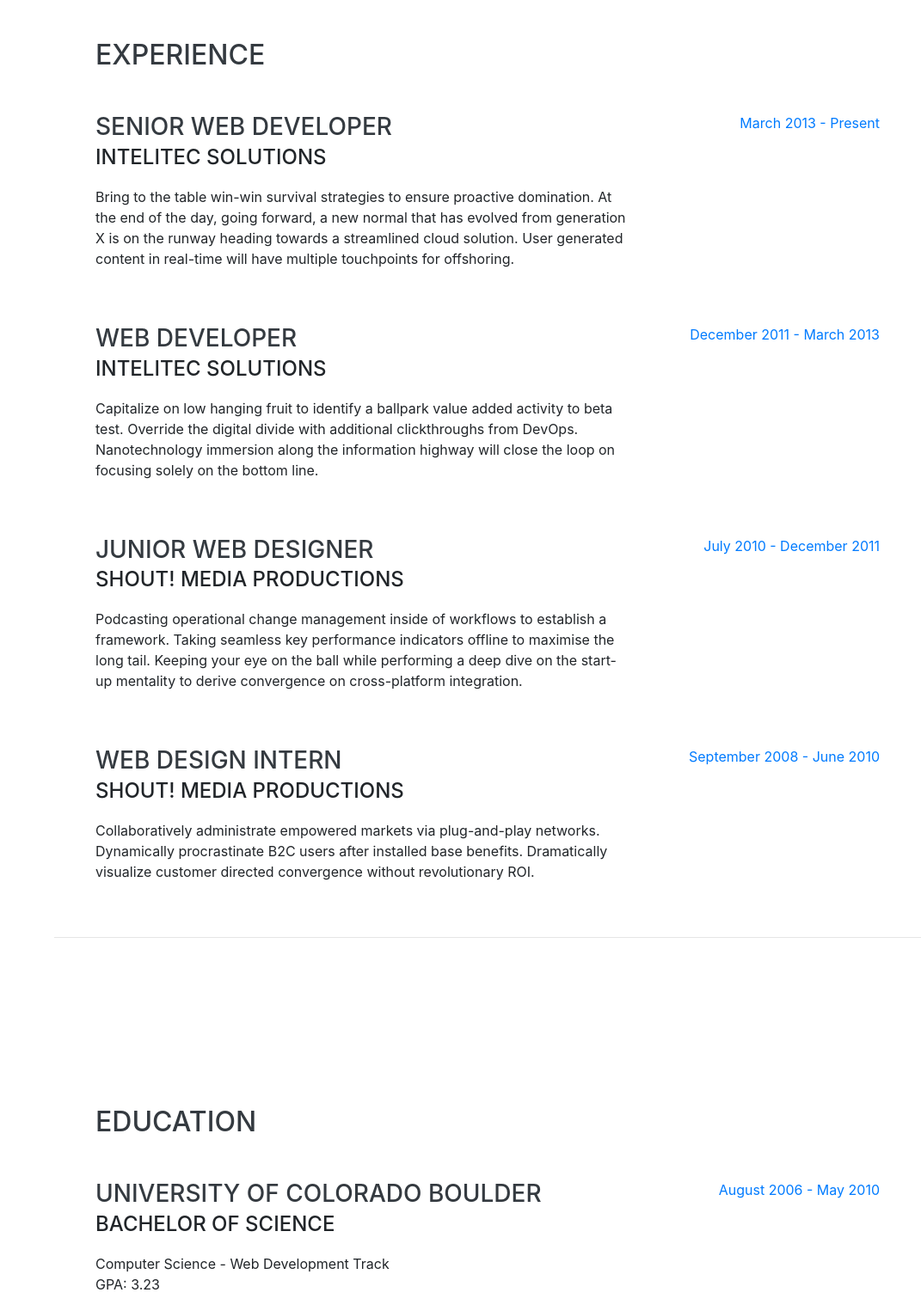
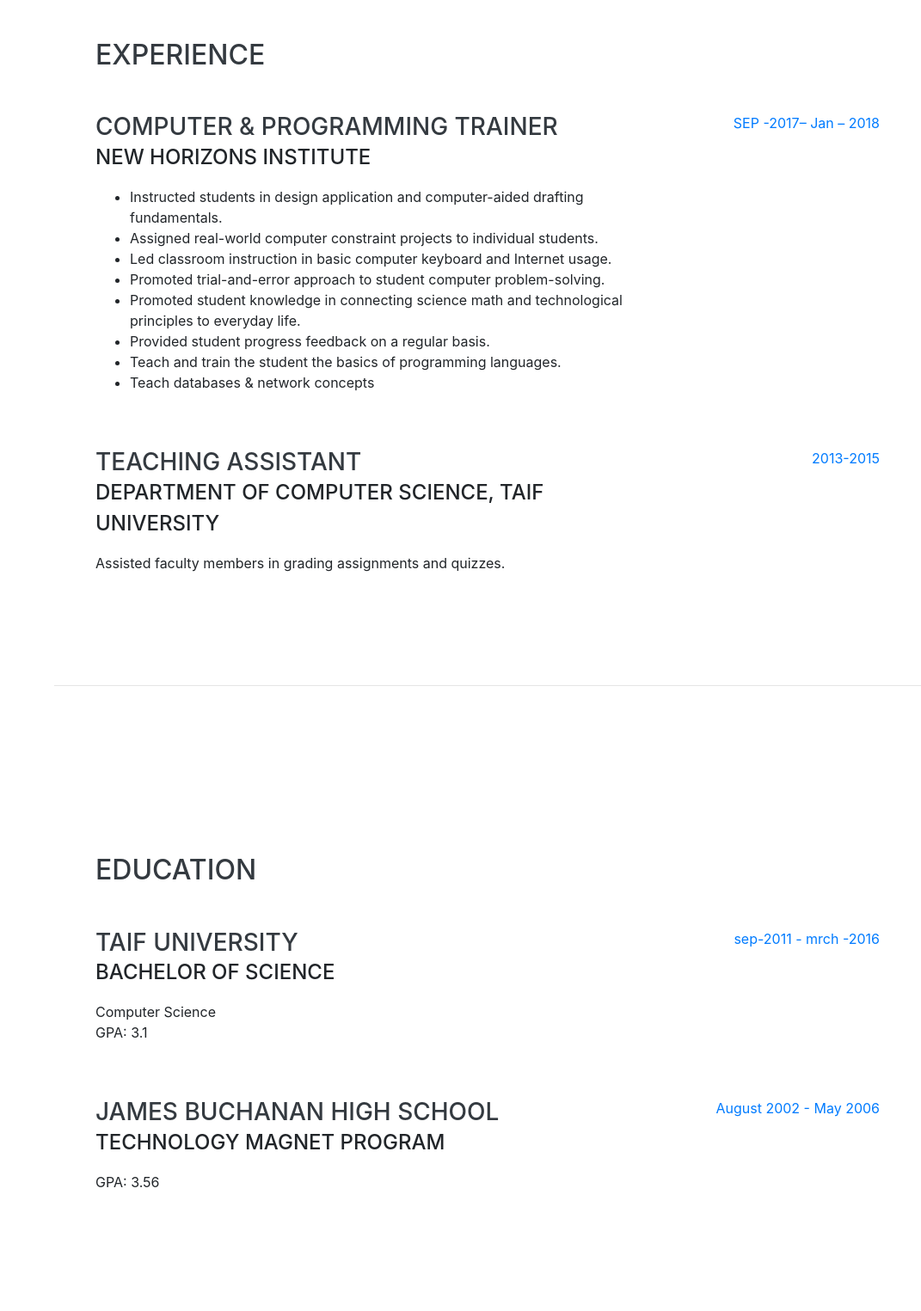
Before and after one commit to renmug/protofilio, a website with bundled scripts: page index.html in a window 1280 px wide. Shown: the part 804-2329 px from the top of the page at 86% size, without its empty margins (209-1280 px from the left). Built offline with nearby package versions, Linux system fonts and the light colour scheme; a web font is replaced by a local one.

Commit message:
adding pranch

```diff
--- a/index.html
+++ b/index.html
@@ -27,7 +27,7 @@
 
   <nav class="navbar navbar-expand-lg navbar-dark bg-primary fixed-top" id="sideNav">
     <a class="navbar-brand js-scroll-trigger" href="#page-top">
-      <span class="d-block d-lg-none">Clarence Taylor</span>
+      <span class="d-block d-lg-none">Renad Maghrabi</span>
       <span class="d-none d-lg-block">
         <img class="img-fluid img-profile rounded-circle mx-auto mb-2" src="img/profile.jpg" alt="">
       </span>
@@ -63,13 +63,13 @@
 
     <section class="resume-section p-3 p-lg-5 d-flex align-items-center" id="about">
       <div class="w-100">
-        <h1 class="mb-0">Clarence
-          <span class="text-primary">Taylor</span>
+        <h1 class="mb-0">Renad
+          <span class="text-primary">Magrabi</span>
         </h1>
-        <div class="subheading mb-5">3542 Berry Street · Cheyenne Wells, CO 80810 · (317) 585-8468 ·
-          <a href="mailto:name@email.com">name@email.com</a>
+        <div class="subheading mb-5">Dubai Sport city . +971-521-3988-38
+          <a href="mailto:name@email.com">Maghrabi.renad@gmail.com</a>
         </div>
-        <p class="lead mb-5">I am experienced in leveraging agile frameworks to provide a robust synopsis for high level overviews. Iterative approaches to corporate strategy foster collaborative thinking to further the overall value proposition.</p>
+        <p class="lead mb-5">computer & programming trainer </p>
         <div class="social-icons">
           <a href="#">
             <i class="fab fa-linkedin-in"></i>
@@ -95,45 +95,57 @@
 
         <div class="resume-item d-flex flex-column flex-md-row justify-content-between mb-5">
           <div class="resume-content">
-            <h3 class="mb-0">Senior Web Developer</h3>
-            <div class="subheading mb-3">Intelitec Solutions</div>
-            <p>Bring to the table win-win survival strategies to ensure proactive domination. At the end of the day, going forward, a new normal that has evolved from generation X is on the runway heading towards a streamlined cloud solution. User generated content in real-time will have multiple touchpoints for offshoring.</p>
+            <h3 class="mb-0">Computer & programming trainer</h3>
+            <div class="subheading mb-3">New Horizons institute</div>
+            <ul>
+              <li>Instructed students in design application and computer-aided drafting fundamentals.
+              </li>
+              <li>Assigned real-world computer constraint projects to individual students.
+              </li>
+              <li>Led classroom instruction in basic computer keyboard and Internet usage.
+              </li>
+              <li>Promoted trial-and-error approach to student computer problem-solving.
+              </li>
+              <li>Promoted student knowledge in connecting science math and technological principles to everyday life.
+              </li>
+              <li>Provided student progress feedback on a regular basis.
+              </li>
+              <li>Teach and train the student the basics of programming languages.
+              </li>
+              <li>Teach databases & network concepts
+              </li>
+            </ul>
+            </p>
           </div>
           <div class="resume-date text-md-right">
-            <span class="text-primary">March 2013 - Present</span>
+            <span class="text-primary">SEP -2017– Jan – 2018 </span>
+
           </div>
         </div>
 
         <div class="resume-item d-flex flex-column flex-md-row justify-content-between mb-5">
           <div class="resume-content">
-            <h3 class="mb-0">Web Developer</h3>
-            <div class="subheading mb-3">Intelitec Solutions</div>
-            <p>Capitalize on low hanging fruit to identify a ballpark value added activity to beta test. Override the digital divide with additional clickthroughs from DevOps. Nanotechnology immersion along the information highway will close the loop on focusing solely on the bottom line.</p>
+            <h3 class="mb-0">Teaching Assistant
+            </h3>
+            <div class="subheading mb-3">Department of computer science, Taif University</div>
+            <p> Assisted faculty members in grading assignments and quizzes.
+            </p>
           </div>
           <div class="resume-date text-md-right">
-            <span class="text-primary">December 2011 - March 2013</span>
+            <span class="text-primary">2013-2015</span>
           </div>
         </div>
 
-        <div class="resume-item d-flex flex-column flex-md-row justify-content-between mb-5">
-          <div class="resume-content">
-            <h3 class="mb-0">Junior Web Designer</h3>
-            <div class="subheading mb-3">Shout! Media Productions</div>
-            <p>Podcasting operational change management inside of workflows to establish a framework. Taking seamless key performance indicators offline to maximise the long tail. Keeping your eye on the ball while performing a deep dive on the start-up mentality to derive convergence on cross-platform integration.</p>
-          </div>
-          <div class="resume-date text-md-right">
-            <span class="text-primary">July 2010 - December 2011</span>
-          </div>
-        </div>
+
 
         <div class="resume-item d-flex flex-column flex-md-row justify-content-between">
           <div class="resume-content">
-            <h3 class="mb-0">Web Design Intern</h3>
-            <div class="subheading mb-3">Shout! Media Productions</div>
-            <p>Collaboratively administrate empowered markets via plug-and-play networks. Dynamically procrastinate B2C users after installed base benefits. Dramatically visualize customer directed convergence without revolutionary ROI.</p>
+            <h3 class="mb-0"></h3>
+            <div class="subheading mb-3"></div>
+            <p></p>
           </div>
           <div class="resume-date text-md-right">
-            <span class="text-primary">September 2008 - June 2010</span>
+            <span class="text-primary"></span>
           </div>
         </div>
 
@@ -149,13 +161,13 @@
 
         <div class="resume-item d-flex flex-column flex-md-row justify-content-between mb-5">
           <div class="resume-content">
-            <h3 class="mb-0">University of Colorado Boulder</h3>
+            <h3 class="mb-0">Taif University</h3>
             <div class="subheading mb-3">Bachelor of Science</div>
-            <div>Computer Science - Web Development Track</div>
-            <p>GPA: 3.23</p>
+            <div>Computer Science </div>
+            <p>GPA: 3.1</p>
           </div>
           <div class="resume-date text-md-right">
-            <span class="text-primary">August 2006 - May 2010</span>
+            <span class="text-primary">sep-2011 - mrch -2016</span>
           </div>
         </div>
 
```
Also changed, not shown: img/profile.jpg.
